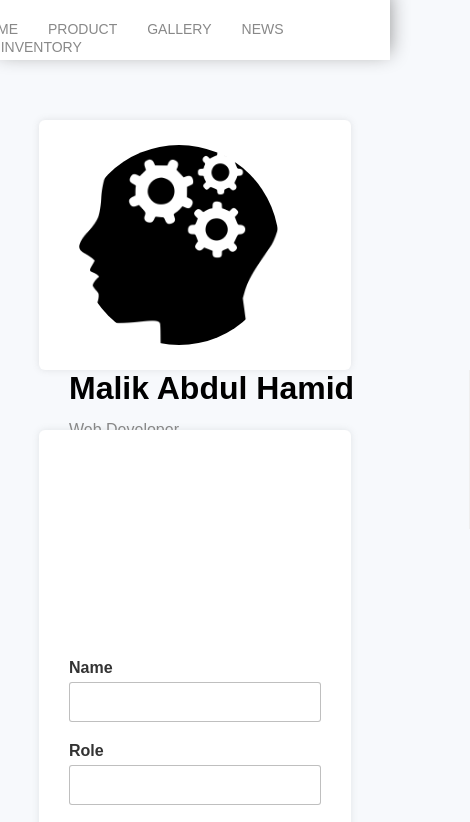
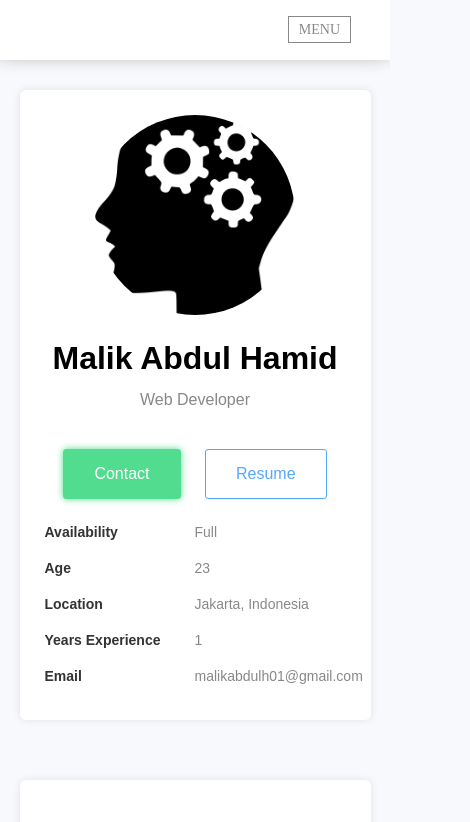
Before and after one commit to malik3136/Profile-Page, a plain HTML site: page profil/index.html in a window 390 px wide. Shown: the top 822 px of the page, 470 px wide, since content can reach past the window. Drawn offline with Linux system fonts and the light colour scheme.

Commit message:
Update style.css
Menambahkan responsive ukuran layar 425

```diff
--- a/profil/assets/css/style.css
+++ b/profil/assets/css/style.css
@@ -188,3 +188,58 @@ input{
     margin-bottom: 5px;
     font-size: 16px;
 }
+
+/* responsive di layar mobile middle */
+@media(min-width:321px) and (max-width:425px){
+    section#box-profile{
+        width: 90%;
+        height: 630px;
+        margin-left: 5%;
+        margin-right: 5%;
+        margin-top: 30px;
+    }
+    .menu-mobile{
+        top: 20px;
+        right: 10%;
+        display: inline-block;
+    }
+    nav ul{
+        display: none;
+        right: 0;
+        width: 100%;
+        text-align: center;
+        top: 43px;
+        z-index: 99;
+        background: #fff;
+    }
+    nav ul li{
+        float: unset;
+        margin: 0;
+        padding-top: 10px;
+        padding-bottom: 10px;
+    }
+    .description{
+        padding-left: 0px;
+        width: 100%;
+        text-align: center;
+        margin-left: 0;
+        border: none;
+    }
+    .description .button{
+        margin-right: 10px;
+        margin-left: 10px;
+    }
+    .img-profile .photo{
+        left: 35px;
+        position: relative;
+    }
+    .information{
+        top: 75px;
+        margin-left: 25px;
+        font-size: 14px;
+    }
+    section#input-form{
+        margin-left: 5%;
+        margin-right: 5%;
+    }
+}
```
